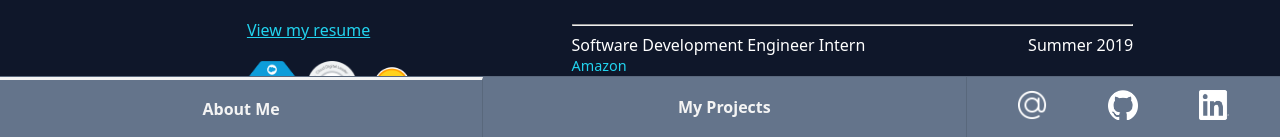
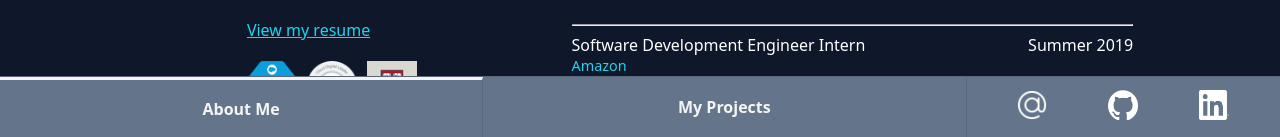
Before and after one commit to zkornbluth/zkornbluth.github.io, a Next.js app: page / in a window 1280 px wide. Shown: the part 663-800 px from the top of the page. Built offline with nearby package versions, Linux system fonts and the light colour scheme.

Commit message:
Changed cert badge order

```diff
--- a/app/components/AboutContent.tsx
+++ b/app/components/AboutContent.tsx
@@ -33,8 +33,8 @@ export default function AboutContent() {
                 <span>
                     <CertificationBadge certification={tableau_desktop_foundations} alt="Salesforce Certified Tableau Desktop Foundations" link="https://trailheadacademy.salesforce.com/certificate/exam-tableau-desktop-found---Analytics-101" />
                     <CertificationBadge certification={cloud_digital_leader} alt="Google Cloud Digital Leader" link="https://www.credly.com/badges/5f5c36e9-e1d0-4b42-9eac-3c01a5f54488/public_url/" />
+                    <CertificationBadge certification={harvardonline} alt="Harvard Online Agentic AI Foundations: Business Risks and Applications" link="https://cecredential-validation.tlt.harvard.edu/" />
                     <CertificationBadge certification={huggingface} alt="Hugging Face AI Agents Fundamentals" link="https://huggingface.co/datasets/agents-course/certificates/resolve/main/certificates/zkornbluth/2026-06-19.png" />
-                    <CertificationBadge certification={harvardonline} alt="Harvard Online Agentic AI Foundations: Business Risks and Applications" link="https://cecredential-validation.tlt.harvard.edu/" />
                 </span>
             </div>
             <div className="workexps-container">
```
